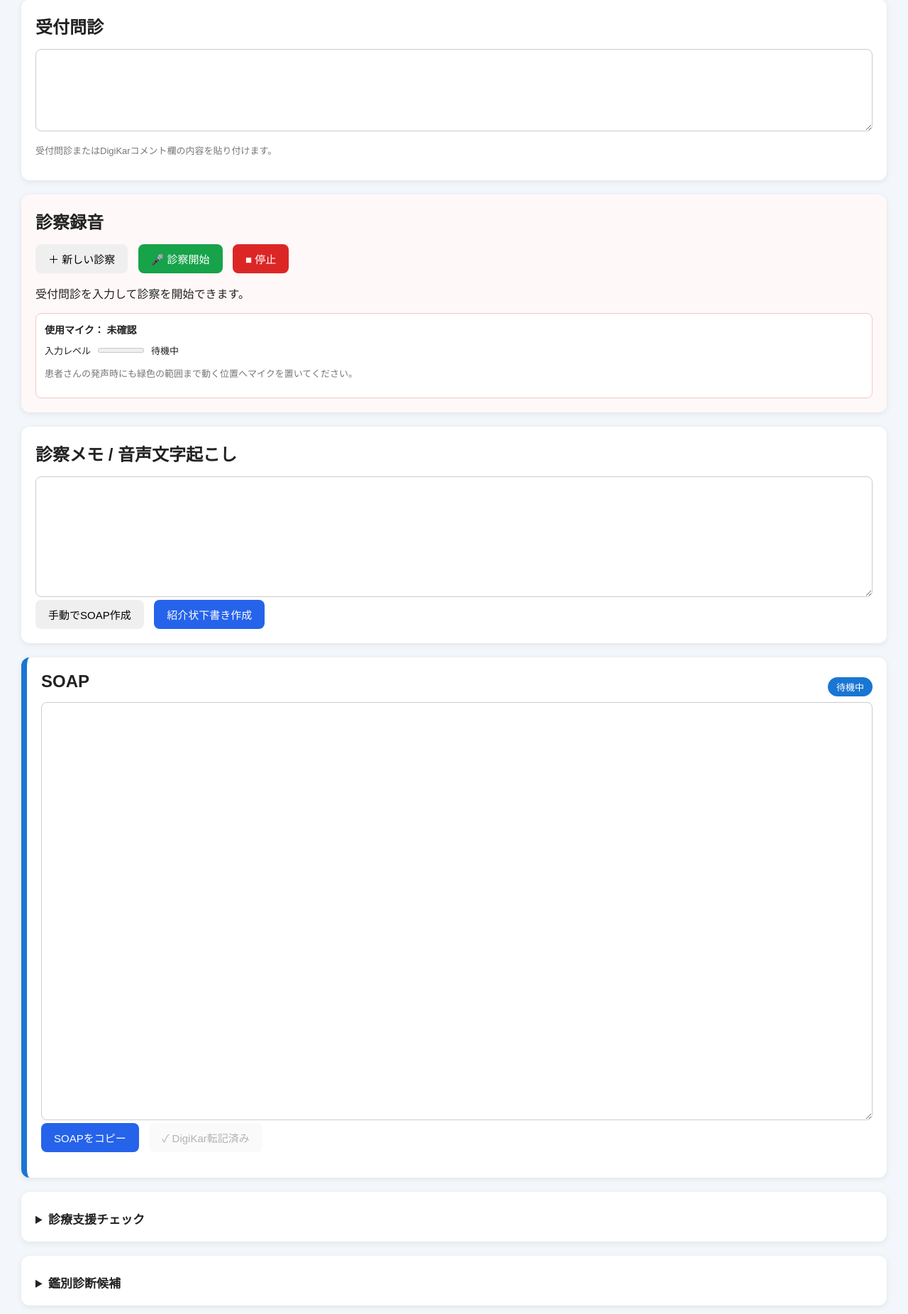
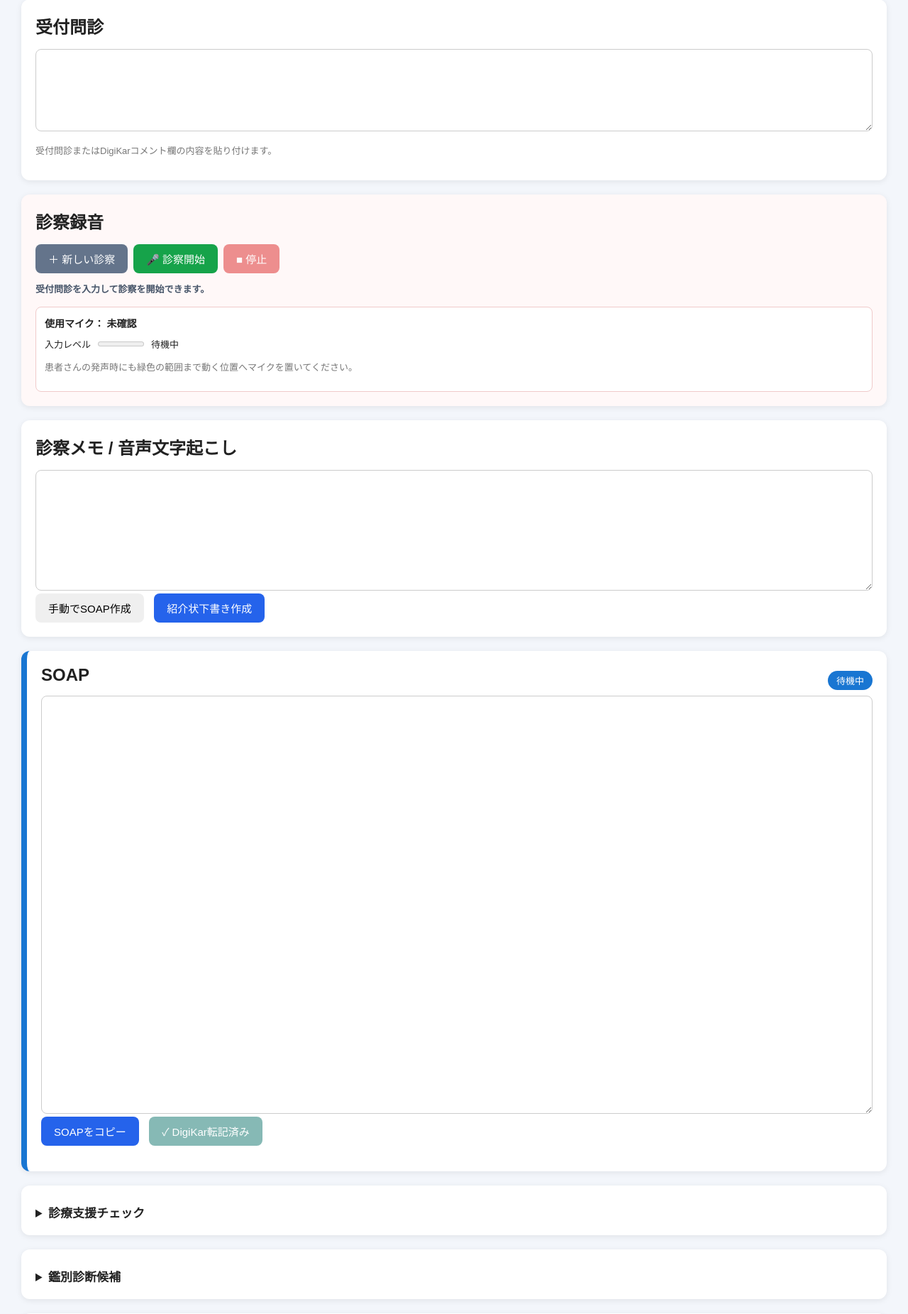
Before and after one commit to teshi0126-cell/teshigahara-AIClinic, a Django app: page / in a window 1280 px wide. Shown: the part 88-1939 px from the top of the page at 71% size. Run offline with Django 5.2, Linux system fonts and the light colour scheme.

Commit message:
Style session safety controls and disabled states

```diff
--- a/soap/static/soap/css/ai_clinic.css
+++ b/soap/static/soap/css/ai_clinic.css
@@ -167,6 +167,52 @@ button:hover{
 
     color:white;
 
+}
+
+.secondary{
+    background:#64748b;
+    color:white;
+}
+
+.warning{
+    background:#d97706;
+    color:white;
+}
+
+.complete{
+    background:#0f766e;
+    color:white;
+}
+
+button:disabled{
+    cursor:not-allowed;
+    opacity:.5;
+    transform:none;
+}
+
+.recording-actions{
+    display:flex;
+    flex-wrap:wrap;
+    gap:8px;
+}
+
+.recording-actions button{
+    margin-right:0;
+}
+
+.session-hint{
+    margin:12px 0 0;
+    color:#475569;
+    font-size:13px;
+    font-weight:bold;
+}
+
+.session-hint.error{
+    color:#b91c1c;
+}
+
+.session-hint.complete{
+    color:#047857;
 }
 
 /* =======================================================
```
